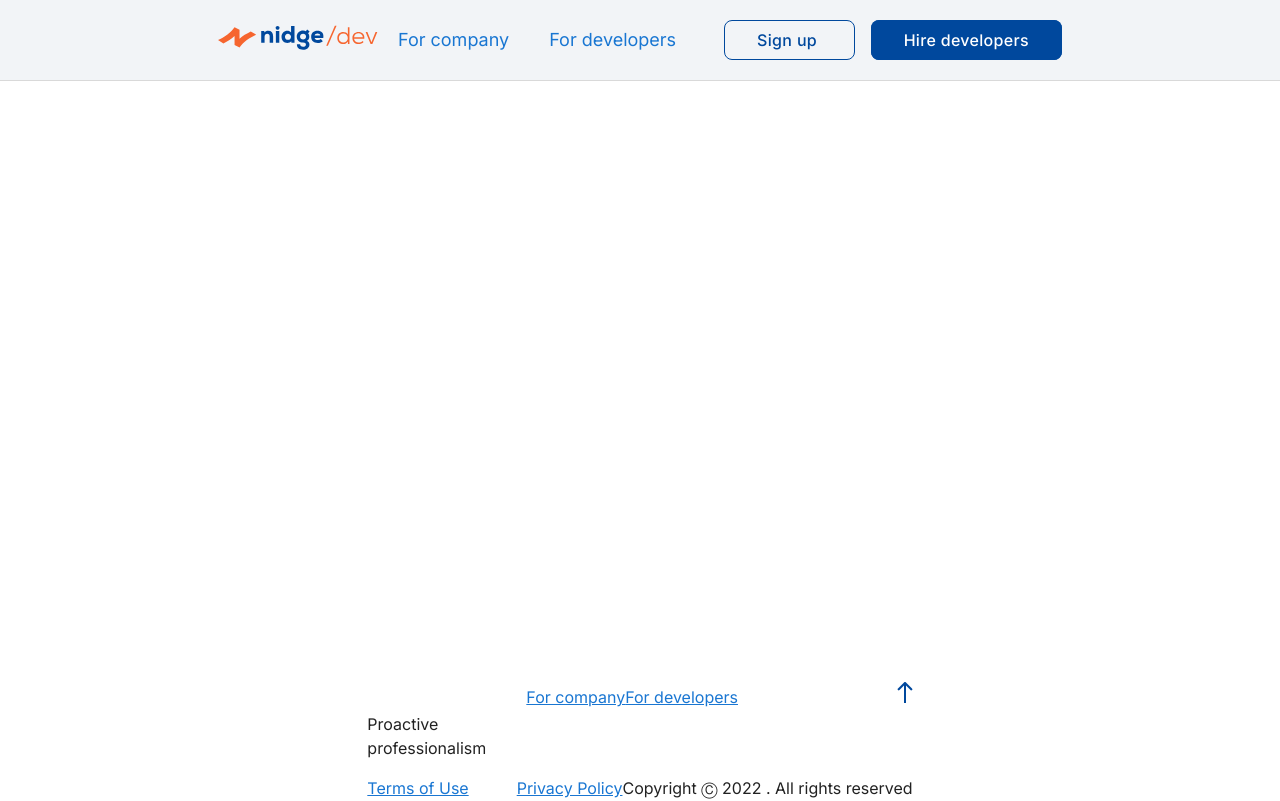
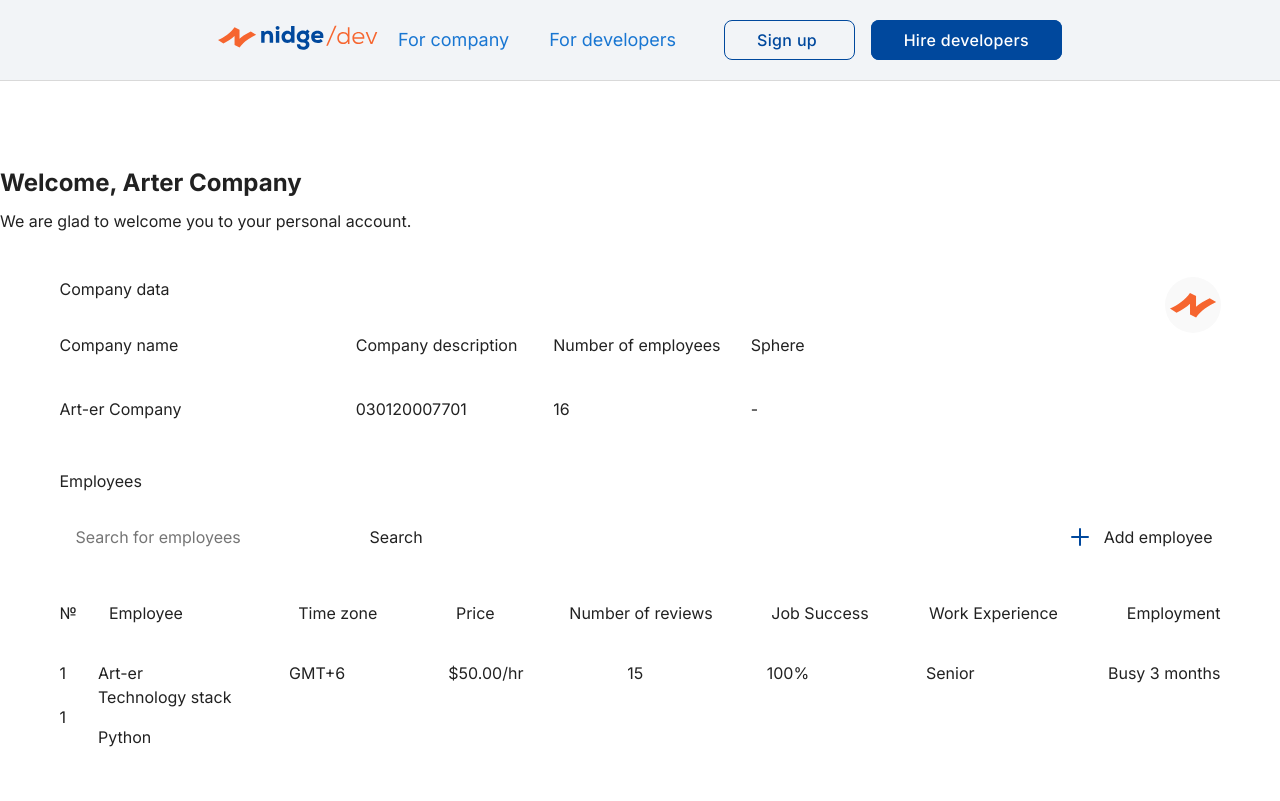
Before and after one commit to wlvck/nidge-dev, a Nuxt app: page /platform/profile/company in a window 1280 px wide. Shown: the top 801 px of the page. Built offline with nearby package versions, Linux system fonts and the light colour scheme.

Commit message:
developer table in company account

```diff
--- a/assets/app.scss
+++ b/assets/app.scss
@@ -3,3 +3,4 @@
 @import "assets/auth";
 @import "assets/client";
 @import "assets/developer";
+@import "assets/company";
--- /dev/null
+++ b/assets/company.scss
@@ -0,0 +1,38 @@
+.detail__name {
+  color: #7E7E7E;
+}
+
+.add__dev {
+  font-weight: 500;
+  font-size: 16px;
+  line-height: 135%;
+  border: 1px solid #00489D;
+  border-radius: 8px;
+  letter-spacing: 0.02em;
+  color: #00489D;
+}
+
+.search__dev {
+  input {
+    background: #FFFFFF;
+    border: 1px solid #CBCBCB;
+    border-radius: 8px;
+    width: 296px;
+    font-weight: 500;
+    font-size: 16px;
+    line-height: 130%;
+    letter-spacing: 0.02em;
+    color: #DDDDDD;
+  }
+}
+
+.col__name {
+  font-weight: 400;
+  font-size: 14px;
+  line-height: 100%;
+  color: #7E7E7E;
+}
+
+.table__header {
+  border-bottom: 1px solid rgba(219, 218, 234, 0.3);
+}
--- a/pages/auth/register/purpose/company/index.vue
+++ b/pages/auth/register/purpose/company/index.vue
@@ -27,7 +27,7 @@
             </div>
           </div>
         </v-expansion-panel-content>
-        <button class="btn-primary btn-submit">
+        <button class="btn-primary btn-submit" @click.prevent="redirect">
           Submit application
         </button>
       </v-expansion-panel>
@@ -42,6 +42,11 @@ export default {
     return {
       panel: [0],
     }
+  },
+  methods: {
+    redirect() {
+      this.$nuxt.$options.router.push('/platform/profile/company')
+    }
   }
 }
 </script>
--- /dev/null
+++ b/pages/platform/profile/company/index.vue
@@ -0,0 +1,193 @@
+<template>
+  <div class="limit__container mx-auto pt-13 pb-16">
+    <div class="register__account__form">
+      <h2 class="mt-8 mb-2 form__header">Welcome, Arter Company</h2>
+      <p class="form__subtitle mb-8">We are glad to welcome you to your personal account.</p>
+      <v-row class="px-3 py-3">
+        <div class="light__card no-shadow border-radius-8 v-picker--full-width">
+          <v-container class="v__container">
+            <div class="d-flex align-start justify-space-between">
+              <p class="font-weight-regular">Company data</p>
+              <svg width="56" height="56" viewBox="0 0 56 56" fill="none" xmlns="http://www.w3.org/2000/svg">
+                <circle cx="28" cy="28" r="28" fill="#F9F9F9"/>
+                <path
+                  d="M4.99902 31.6043C12.5185 28.1459 20.4748 22.9433 24.973 16.0185L24.985 16L25.0214 16.0185L31.0454 19.083V29.8568C34.3819 26.4511 39.6585 23.7011 44.6468 21.13L51.1189 25.0153C43.6255 28.4879 35.7165 33.6856 31.0892 40.5973L25.0288 37.4586V26.785C21.6923 30.1796 16.529 33.1068 11.5407 35.689L4.99902 31.6043Z"
+                  fill="#F6652F"/>
+              </svg>
+            </div>
+            <v-row>
+              <v-col
+                cols="3">
+                <div class="detail__name mb-10 font-weight-regular">Company name</div>
+                <div class="detail__info font-weight-regular">Art-er Company</div>
+              </v-col>
+              <v-col
+                cols="2">
+                <div class="detail__name mb-10 font-weight-regular">Company description</div>
+                <div class="detail__info font-weight-regular">030120007701</div>
+              </v-col>
+              <v-col
+                cols="2">
+                <div class="detail__name mb-10 font-weight-regular">Number of employees</div>
+                <div class="detail__info font-weight-regular">16</div>
+
+              </v-col>
+              <v-col
+                cols="2">
+                <div class="detail__name mb-10 font-weight-regular">Sphere</div>
+                <div class="detail__info font-weight-regular">-</div>
+
+              </v-col>
+            </v-row>
+          </v-container>
+        </div>
+      </v-row>
+      <v-row class="px-3 py-3">
+        <div class="light__card no-shadow border-radius-8 v-picker--full-width">
+          <v-container class="v__container">
+            <p class="font-weight-regular mb-6">Employees</p>
+            <div class="mt-6 d-flex align-center justify-space-between">
+              <div class="search__dev">
+                <input type="text" class="py-2 px-4" placeholder="Search for employees">
+                <button class="btn btn-primary px-8 ml-3 py-2">Search</button>
+              </div>
+              <button class="add__dev d-flex align-center justify-center px-2 py-2">
+                <svg class="mr-3" width="24" height="24" viewBox="0 0 24 24" fill="none"
+                     xmlns="http://www.w3.org/2000/svg">
+                  <path d="M4 12H20" stroke="#00489D" stroke-width="2" stroke-linecap="round" stroke-linejoin="round"/>
+                  <path d="M12 4L12 20" stroke="#00489D" stroke-width="2" stroke-linecap="round"
+                        stroke-linejoin="round"/>
+                </svg>
+                Add employee
+              </button>
+            </div>
+            <div class="dev__list__table mt-11">
+              <div class="table__header mb-4 pb-5 d-flex align-center justify-space-between">
+                <div class="col__name mr-8">
+                  №
+                </div>
+                <v-row>
+                  <v-col
+                    cols="2"
+                    class="col__name">
+                    Employee
+                  </v-col>
+                  <v-col
+                    cols="10"
+                  >
+                    <v-row>
+                      <v-col
+                        cols="2"
+                        class="col__name">
+                        Time zone
+                      </v-col>
+                      <v-col
+                        cols="1"
+                        class="col__name">
+                        Price
+                      </v-col>
+                      <v-col
+                        cols="3"
+                        class="col__name text-center">
+                        Number of reviews
+                      </v-col>
+                      <v-col
+                        cols="2"
+                        class="col__name">
+                        Job Success
+                      </v-col>
+                      <v-col
+                        cols="2"
+                        class="col__name">
+                        Work Experience
+                      </v-col>
+                      <v-col
+                        cols="2"
+                        class="col__name text-end">
+                        Employment
+                      </v-col>
+                    </v-row>
+                  </v-col>
+                </v-row>
+              </div>
+              <div class="table__row pb-6 mb-6">
+                <div class="d-flex align-center justify-space-between">
+                  <div class="row__name mr-8">
+                    1
+                  </div>
+                  <v-row>
+                    <v-col
+                      cols="2"
+                      class="row__name">
+                      Art-er
+                    </v-col>
+                    <v-col
+                      cols="10"
+                    >
+                      <v-row>
+                        <v-col
+                          cols="2"
+                          class="row__name">
+                          GMT+6
+                        </v-col>
+                        <v-col
+                          cols="1"
+                          class="row__name">
+                          $50.00/hr
+                        </v-col>
+                        <v-col
+                          cols="3"
+                          class="row__name text-center">
+                          15
+                        </v-col>
+                        <v-col
+                          cols="2"
+                          class="row__name">
+                          100%
+                        </v-col>
+                        <v-col
+                          cols="2"
+                          class="row__name">
+                          Senior
+                        </v-col>
+                        <v-col
+                          cols="2"
+                          class="row__name text-end">
+                          Busy 3 months
+                        </v-col>
+                      </v-row>
+                    </v-col>
+                  </v-row>
+                </div>
+                <div class="d-flex align-center">
+                  <div class="row__name mr-8">
+                    1
+                  </div>
+                  <div class="stack__technology">
+                    <p>Technology stack</p>
+                    <div class="stack">
+                      Python
+                    </div>
+                  </div>
+                </div>
+              </div>
+            </div>
+          </v-container>
+        </div>
+      </v-row>
+    </div>
+  </div>
+</template>
+<script>
+export default {
+  name: "index",
+  components: {},
+  data() {
+    return {}
+  },
+}
+</script>
+
+<style lang="scss">
+
+</style>
```
